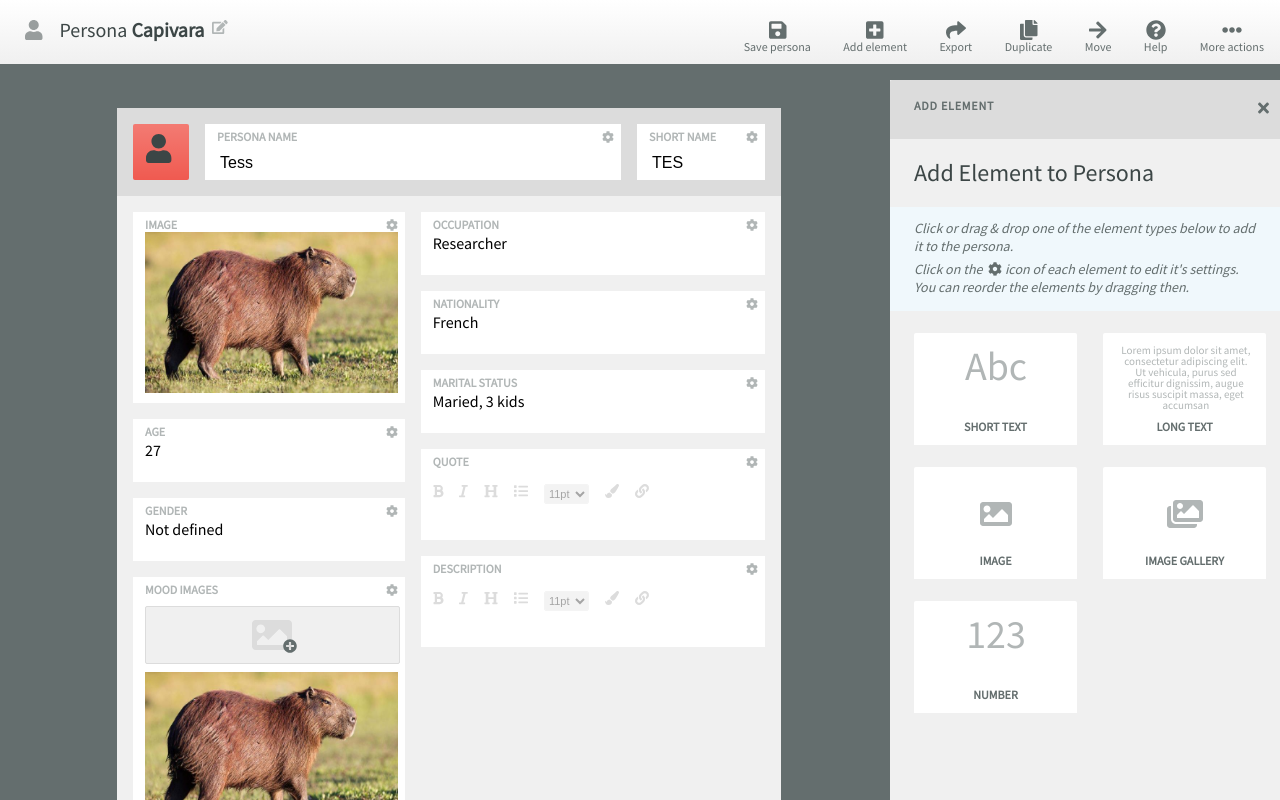
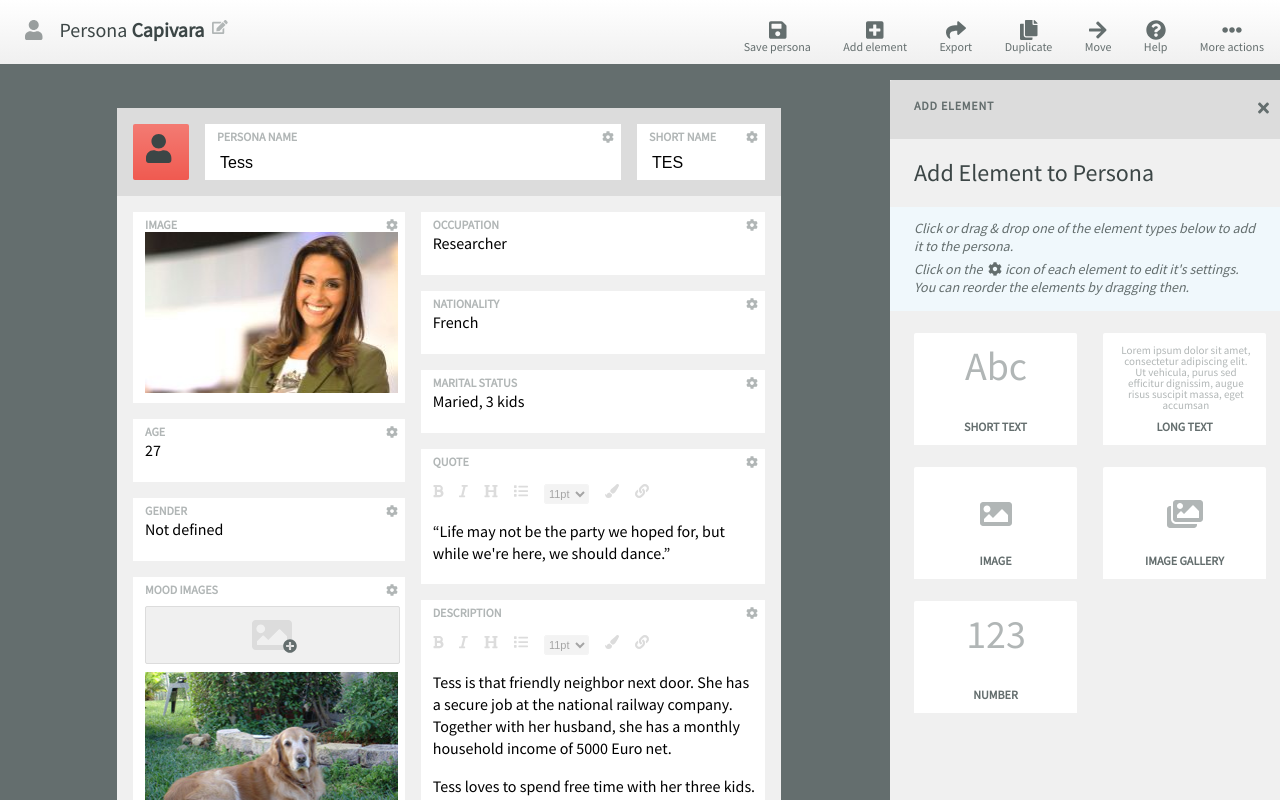
Before and after one commit to pedroAquino/MoreThanMetricsTest, a React (Create React App) app: page / in a window 1280 px wide. Shown: the top 800 px of the page. Built offline with nearby package versions, Linux system fonts and the light colour scheme.

Commit message:
persona loading columns correctly

```diff
--- a/src/Persona/Persona.js
+++ b/src/Persona/Persona.js
@@ -3,7 +3,6 @@ import * as React from 'react';
 import injectSheet from "react-jss";
 import PersonaHeader from './components/PersonaHeader';
 import PersonaField from './components/PersonaField';
-import Picture from '../shared/assets/capivara.jpg';
 import PersonaContainer from './containers/PersonaContainer';
 import ColumnsContainer from './containers/ColumnsContainer';
 
@@ -14,6 +13,7 @@ type Props = {
 const styles = theme => ({
     persona: {
 	    //height: '100vh',
+        minHeight: 992,
         width: 664,
         borderRadius: '0 0 2px 2px',
         backgroundColor: theme.colors.lightGray
@@ -45,24 +45,6 @@ const styles = theme => ({
     }
 });
 
-const formatedText = fieldType => {
-    if (fieldType === 'quote') {
-        return [
-                "“Life may not be the party we hoped for, but while we're here, we should dance.”"
-        ];
-    }
-
-    if (fieldType === 'description') {
-        return [
-            'Tess is that friendly neighbor next door. She has a secure job at the national railway company. Together with her husband, she has a monthly household income of  5000 Euro net.',
-            'Tess loves to spend free time with her three kids. Marcus, her husband, loves being outdoors, so whenever possible the couple takes long hiking tours with their children.',
-            'Tess is not very interested in technology. She wants things that just work.'
-        ];
-    }
-
-    return [];
-}
-
 function Persona(props: Props) {
   const { classes  } = props;
   return (
@@ -81,23 +63,20 @@ function Persona(props: Props) {
                     return columnsState.items.map((column, index) => {
                         const colClass = index === 0 ? classes.firstColumn : classes.secondColumn;
 
-                        return <div className={colClass}>
+                        return <div key={column.id} className={colClass}>
                             <ul>
                                 { column.fields.map(field => {
                                    return (
-                                    <li>
+                                    <li key={field.id}>
                                         <PersonaField
                                             height={field.fieldType === 'image' ? 176 : null}
                                             name={field.title}
                                             kind={field.fieldType}
                                             label={field.title.toUpperCase()}
-                                            src={field.fieldType === 'image' ? Picture : null}
-                                            imageSources={field.fieldType === 'image-gallery' ? [
-                                                Picture,
-                                                Picture
-                                            ] : []}
+                                            src={field.src ? require(`../shared/assets/${field.src}`) : null}
+                                            imageSources={field.imageSources.map(src => require(`../shared/assets/${src}`))}
                                             initialValue={field.data}
-                                            formatedText={formatedText(field.fieldType)}
+                                            formatedText={field.formatedText}
                                         />
                                     </li>
                                    )
@@ -107,102 +86,6 @@ function Persona(props: Props) {
                     })
                 }}
             </ColumnsContainer>
-
-
-            {/* <div className={classes.firstColumn}>
-                <ul>
-                    <li>
-                        <PersonaField
-                            height={176}
-                            name="avatar"
-                            kind="image"
-                            label="IMAGE"
-                            src={Picture}
-                        />
-                    </li>
-                    <li>
-                        <PersonaField
-                            kind="number"
-                            label="AGE"
-                            initialValue={28}
-                            name="age"
-                        />
-                    </li>
-                    <li>
-                        <PersonaField
-                            label="GENDER"
-                            initialValue="Not defined"
-                            name="gender"
-                        />
-                    </li>
-                    <li>
-                        <PersonaField
-                            kind="image-gallery"
-                            label="MOOD IMAGES"
-                            imageSources={[
-                                Picture,
-                                Picture
-                            ]}
-                            name="moodImages"
-                        />
-                    </li>
-                </ul>
-            </div>
-            <div className={classes.secondColumn}>
-                <ul>
-                    <li>
-                        <PersonaField
-                            label="OCCUPATION"
-                            initialValue="Researcher"
-                            name="occupation"
-                        />
-                    </li>
-                    <li>
-                        <PersonaField
-                            label="NATIONALITY"
-                            initialValue="French"
-                            name="nationality"
-                        />
-                    </li>
-                    <li>
-                        <PersonaField
-                            label="MARITAL STATUS"
-                            initialValue="Maried, 3 kids"
-                            name="maritalStatus"
-                        />
-                    </li>
-                    <li>
-                        <PersonaField
-                            label="QUOTE"
-                            kind="long-text"
-                            formatedText={[
-                                <p>
-                                    “Life may not be the party we hoped for, but while we're here, we should dance.”
-                                </p>
-                            ]}
-                            name="quote"
-                        />
-                    </li>
-                    <li>
-                        <PersonaField
-                            label="DESCRIPTION"
-                            kind="long-text"
-                            formatedText={[
-                                <p>
-                                    Tess is that friendly neighbor next door. She has a secure job at the national railway company. Together with her husband, she has a monthly household income of  5000 Euro net.
-                                </p>,
-                                <p>
-                                    Tess loves to spend free time with her three kids. Marcus, her husband, loves being outdoors, so whenever possible the couple takes long hiking tours with their children.
-                                </p>,
-                                <p style={{fontWeight: 'bold'}}>
-                                    Tess is not very interested in technology. She wants things that just work.
-                                </p>
-                            ]}
-                            name="description"
-                        />
-                    </li>
-                </ul>
-            </div> */}
         </div>
     </div>
   );
--- a/src/Persona/components/PersonaField.js
+++ b/src/Persona/components/PersonaField.js
@@ -177,7 +177,7 @@ function PersonaField(props: Props) {
 
     const fieldHeight = kind === 'long-text'  || kind === 'image-gallery' ? 'auto' : height;
 
-    const disabledStyles = disabled ? classes.disabled : null;
+    const disabledStyles = disabled ? classes.disabled : '';
 
   return (
     <div style={{ height: fieldHeight }} className={`${classes.field} ${disabledStyles}`}>
--- a/src/Persona/containers/FieldContainer.js
+++ b/src/Persona/containers/FieldContainer.js
@@ -21,7 +21,7 @@ export class FieldContainer extends React.Component<Props, State>{
         this.onFieldBlur = this.onFieldBlur.bind(this);
     }
 
-    componentDidUpdate(prevProps) {
+    componentDidUpdate(prevProps: Props) {
         if (prevProps.initialValue !==
             this.props.initialValue) {
             this.setState({
--- a/src/Persona/services/apiFactory.js
+++ b/src/Persona/services/apiFactory.js
@@ -98,7 +98,9 @@ const server = () => {
                     "id":8,
                     "title":"Quote",
                     "field_type":"long_text",
-                    "data":"“Life may not be the party we hoped for, but while we're here, we should dance.”",
+                    "data": [
+                        "“Life may not be the party we hoped for, but while we're here, we should dance.”"
+                    ],
                     "column_id":2,
                     "prev_id":7,
                     "next_id":9
@@ -107,7 +109,11 @@ const server = () => {
                     "id":9,
                     "title":"Description",
                     "field_type":"long_text",
-                    "data":"Tess is that friendly neighbor next door. She has a secure job at the national railway company. Together with her husband, she has a monthly household income of 5000 Euro net. Tess loves to spend free time with her three kids. Marcus, her husband, loves being outdoors, so whenever possible the couple takes long hiking tours with their children. Tess is not very interested in technology. She wants things that just work.",
+                    "data": [
+                        'Tess is that friendly neighbor next door. She has a secure job at the national railway company. Together with her husband, she has a monthly household income of  5000 Euro net.',
+                        'Tess loves to spend free time with her three kids. Marcus, her husband, loves being outdoors, so whenever possible the couple takes long hiking tours with their children.',
+                        'Tess is not very interested in technology. She wants things that just work.'
+                    ],
                     "column_id":2,
                     "prev_id":8,
                     "next_id":null
--- a/src/Persona/services/columnFactory.js
+++ b/src/Persona/services/columnFactory.js
@@ -18,9 +18,9 @@ const columnFactory = ({
     fields
 });
 
-export const createColumnsWithFields = (columns = [], fields = []) => {
+export const createColumnsWithFields = (columns: Array<any> = [], fields: Array<any> = []): Array<Column> => {
     const mappedFields = fields.map(fieldFactory);
-    const mapper =  c => Object.assign({}, c, { fields: mappedFields.filter(field => field.columnId === c.id) })
+    const mapper =  (c: any) => Object.assign({}, c, { fields: mappedFields.filter(field => field.columnId === c.id) })
     return columns.map(mapper)
 };
 
--- a/src/Persona/services/fieldFactory.js
+++ b/src/Persona/services/fieldFactory.js
@@ -5,7 +5,10 @@ export type Field = {
     data: string | number | Array<string>,
     columnId: number,
     prevId : number,
-    nextId: number
+    nextId: number,
+    src: string;
+    imageSources: Array<string>;
+    formatedText: Array<string>;
 };
 
 const fieldFactory = ({
@@ -13,6 +16,9 @@ const fieldFactory = ({
     title = '',
     fieldType = '',
     data = '',
+    src = '',
+    imageSources = '',
+    formatedText = [],
     columnId =  0,
     prevId =  0,
     nextId =  0,
@@ -27,10 +33,23 @@ const fieldFactory = ({
     columnId: columnId || column_id,
     prevId: prevId || prev_id,
     nextId: nextId || next_id,
+
     get fieldType() {
         const value = fieldType || field_type;
         return ['short-text', 'long-text', 'image', 'image-gallery', 'number']
             .find(fType => fType === value.replace('_', '-')) || 'short-text';
+    },
+
+    get src() {
+        return this.fieldType === 'image' ? this.data : '';
+    },
+
+    get imageSources() {
+        return this.fieldType === 'image-gallery' ? this.data : [];
+    },
+
+    get formatedText() {
+        return this.fieldType === 'long-text' ? this.data : [];
     }
 });
 
```
